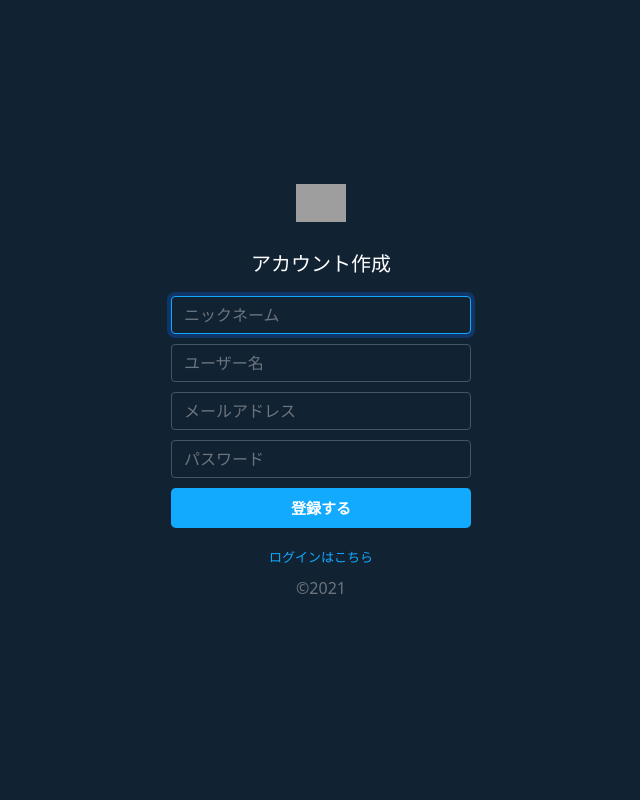
After one commit to chiakiokumura/MyTwitter, a PHP site: page /sign-up.php in a window 1280 px wide. The commit adds this page. Shown: the whole page, without its empty margins (319-959 px from the left). Run offline with PHP 8.4, Linux system fonts and the light colour scheme; grey boxes are pictures that could not be loaded.

Commit message:
会員登録・ログイン画面

```diff
--- a/Views/css/style.css
+++ b/Views/css/style.css
@@ -1,6 +1,9 @@
 /*
 全体
 ***/
+html {
+    height: 100%;
+}
 .container{
     display: flex;
     justify-content: center;
@@ -54,6 +57,8 @@
     color: #fff;
 }
 a{
+    font-size: 13px;
+    color: #1af;
     text-decoration: none;
 }
 /*
@@ -76,7 +81,7 @@ a{
 .side .side-inner img.post-tweet {
     width: 80%;
 }
-.side .side-inner img.my-icon {
+.side .side-inner .my-icon {
     position: absolute;
     z-index: 1;
     bottom: 0;
@@ -204,3 +209,44 @@ a{
         margin-top: 10px;
     }
 }
+
+/*
+会員登録(ログイン画面共用)
+***/
+body.signup{
+    display: flex;
+    align-items: center;
+    padding-top: 40px;
+    padding-bottom: 40px;
+    height: 100%;
+
+}
+.signup{
+    background-color: #123;
+    color: #fff;
+}
+.signup .form-signup{
+    width: 100%;
+    max-width: 330px;
+    padding: 15px;
+    margin: auto;
+}
+.signup .logo-white{
+    margin-bottom: 30px;
+    width: 50px;
+}
+.signup h1{
+    font-size: 20px;
+    margin-bottom: 20px;
+}
+.signup input{
+    margin-bottom: 10px;
+    background-color: #123;
+    border-color: #456;
+    color: #fff;
+}
+.signup input:focus{
+    background-color: #123;
+    border-color: #1af;
+    color: #fff;
+}
--- /dev/null
+++ b/Views/sign-up.php
@@ -0,0 +1,31 @@
+<!DOCTYPE html>
+<html lang="ja">
+<head>
+    <meta charset="UTF-8">
+    <meta http-equiv="X-UA-Compatible" content="IE=edge">
+    <meta name="viewport" content="width=device-width, initial-scale=1.0">
+    <link rel="icon" href="../Views/img/logo-twitterblue.svg">
+    <!-- Bootstrap -->
+    <link href="https://cdn.jsdelivr.net/npm/bootstrap@5.0.0-beta1/dist/css/bootstrap.min.css" rel="stylesheet" integrity="sha384-giJF6kkoqNQ00vy+HMDP7azOuL0xtbfIcaT9wjKHr8RbDVddVHyTfAAsrekwKmP1" crossorigin="anonymous">
+    <!-- 自作CSS -->
+    <link rel="stylesheet" href="../Views/css/style.css">
+
+    <title>会員登録 / Mytwitter</title>
+    <meta name="discription" content="会員登録画面です">
+</head>
+<body class="signup text-center">
+    <main class="form-signup">
+        <form action="sign-up.php" method="post">
+            <img src="../Views/img/logo-white.svg" alt="" class="logo-white">
+            <h1>アカウント作成</h1>
+            <input type="text" class="form-control" name="nickname" placeholder="ニックネーム" maxlength="128" require autofocus>
+            <input type="text" class="form-control" name="name" placeholder="ユーザー名" maxlength="128" require>
+            <input type="email" class="form-control" name="email" placeholder="メールアドレス" maxlength="254" require>
+            <input type="password" class="form-control" name="password" placeholder="パスワード" minlength="4" require>
+            <button class="w-100 btn btn-lg" type="submit">登録する</button>
+            <p class="mt-3 mb-2"><a href="sign-in.php">ログインはこちら</a></p>
+            <p class="mt-2 mb-3 text-muted">&copy;2021</p>
+        </form>
+    </main>
+</body>
+</html>
```
Also changed, not shown: Views/home.php (+24 -9 lines), Views/js/like.js (added, +34 -0 lines), Views/sign-in.php (added, +29 -0 lines).
